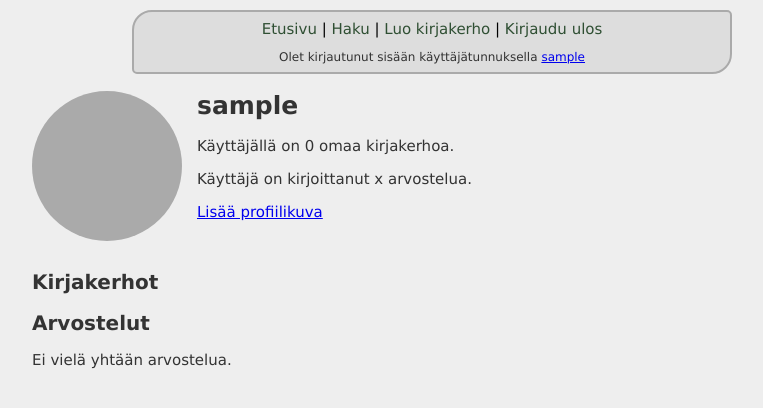
After one commit to porkkasanna/kirjakerho, a Flask app: page /user/1 in a window 1280 px wide. The commit adds this page. Shown: the top 408 px of the page, without its empty margins (208-971 px from the left). Run offline with Flask 3, Linux system fonts and the light colour scheme; the visitor is signed in with stand-in values (Sample User, id 1); data comes from the database, SQL or seed files in the repository; data that the repository does not hold is empty.

Commit message:
Add user pages

```diff
--- a/app.py
+++ b/app.py
@@ -1,11 +1,12 @@
 from flask import Flask
-from flask import abort, flash, render_template, redirect, request, session
+from flask import abort, flash, make_response, render_template, redirect, request, session
 from werkzeug.security import check_password_hash, generate_password_hash
 
 import sqlite3
 import config
 import db
 import clubs
+import users
 
 app = Flask(__name__)
 app.secret_key = config.secret_key
@@ -58,6 +59,48 @@ def create_user():
 
     flash("Käyttäjätunnus luotiin onnistuneesti")
     return redirect("/login")
+
+@app.route("/user/<int:user_id>")
+def show_user(user_id):
+    user = users.get_user(user_id)
+    if not user:
+        abort(404)
+    bookclubs = users.get_clubs(user_id)
+    return render_template("user.html", user=user, bookclubs=bookclubs)
+
+@app.route("/add_image", methods=["GET", "POST"])
+def add_image():
+    require_login()
+
+    if request.method == "GET":
+        return render_template("add_image.html")
+
+    if request.method == "POST":
+        file = request.files["image"]
+        user_id = session["user_id"]
+
+        if not file.filename.endswith(".png"):
+            flash("Väärä tiedostomuoto. Käytä PNG-muotoista kuvaa.", "error")
+            return render_template("add_image.html")
+
+        image = file.read()
+
+        # if len(image) > 100 * 1024:
+        #     flash("Liian suuri kuva. Suurin kuvan koko on 100*1024 pikseliä")
+        #     return redirect("/add_image/")
+
+        users.update_image(user_id, image)
+        return redirect("/user/" + str(user_id))
+
+@app.route("/image/<int:user_id>")
+def show_image(user_id):
+    image = users.get_image(user_id)
+    if not image:
+        abort(404)
+
+    response = make_response(bytes(image))
+    response.headers.set("Content-Type", "image/png")
+    return response
 
 @app.route("/login", methods=["POST", "GET"])
 def login():
--- a/clubs.py
+++ b/clubs.py
@@ -1,9 +1,9 @@
 import db
 
 def get_clubs():
-    sql = """SELECT b.id, b.title, b.author, b.deadline, u.username
-             FROM bookclubs b, users u
-             WHERE b.user_id = u.id
+    sql = """SELECT b.id, b.title, b.author, b.deadline, b.user_id, u.username
+             FROM bookclubs b JOIN users u ON b.user_id = u.id
+             GROUP BY b.id
              ORDER BY b.id DESC"""
     return db.query(sql)
 
--- a/schema.sql
+++ b/schema.sql
@@ -1,7 +1,8 @@
 CREATE TABLE users (
     id INTEGER PRIMARY KEY,
     username TEXT UNIQUE,
-    password_hash TEXT
+    password_hash TEXT,
+    image BLOB
 );
 
 CREATE TABLE bookclubs (
--- a/static/style.css
+++ b/static/style.css
@@ -7,6 +7,12 @@ body {
 h1 {
     font-family: Verdana, Geneva, Tahoma, sans-serif;
     font-size: 25px;
+    color: #333;
+}
+
+h2 {
+    font-family: Verdana, Geneva, Tahoma, sans-serif;
+    font-size: 20px;
     color: #333;
 }
 
@@ -71,6 +77,31 @@ input[type=text], input[type=password] {
     border-radius: 10px;
 }
 
+.profile_picture {
+    width: 150px;
+    height: 150px;
+    margin-right: 15px;
+    padding: 0px;
+    text-align: center;
+    float: left;
+}
+
+.profile_picture img {
+    width: 100%;
+    height: 100%;
+    object-fit: cover;
+    clip-path: circle(50%);
+}
+
+.no_prof_pic {
+    width: 150px;
+    height: 150px;
+    margin-right: 15px;
+    border-radius: 75px;
+    background-color: #aaa;
+    float: left;
+}
+
 .er_message {
     width: 50%;
     padding: 5px;
--- a/templates/index.html
+++ b/templates/index.html
@@ -11,7 +11,7 @@
     <p>
         <a href="/bookclub/{{ club.id }}">{{club.title}}</a>, {{ club.author }}
     <br />
-    Lähettänyt {{ club.username }}
+    Lähettänyt <a href="/user/{{ club.user_id }}">{{ club.username }}</a>
     </p>
 </div>
 {% endfor %}
--- a/templates/layout.html
+++ b/templates/layout.html
@@ -19,7 +19,9 @@
         <a class="mlink" href="/login">Kirjaudu sisään</a>
         {% endif %}
         {% if session.username %}
-        <p style="font-size: 12px; margin-bottom: 0px;"> Olet kirjautunut sisään käyttäjätunnuksella {{ session.username }} </p>
+        <p style="font-size: 12px; margin-bottom: 0px;"> Olet kirjautunut sisään käyttäjätunnuksella
+            <a href="/user/{{ session.user_id }}">{{ session.username }}</a>
+        </p>
         {% endif %}
     </div>
 
--- a/templates/show_club.html
+++ b/templates/show_club.html
@@ -10,7 +10,7 @@
     {{ bookclub.title}}, kirjoittanut {{ bookclub.author }}
 </p>
 <p>
-    Lähettänyt {{ bookclub.username }}
+    Lähettänyt <a href="/user/{{ bookclub.user_id }}">{{ bookclub.username }}</a>
 </p>
 {% if bookclub.user_id == session.user_id %}
 <p>
--- /dev/null
+++ b/templates/user.html
@@ -0,0 +1,53 @@
+{% extends "layout.html" %}
+
+{% block title %}{{ user.username }}{% endblock %}
+
+{% block content %}
+
+{% if user.has_image %}
+<div class="profile_picture">
+    <img src="/image/{{ user.id }}"
+    alt="Käyttäjän {{user.username}} profiilikuva"
+    width="150"
+    height="150" />
+</div>
+{% else %}
+<div class="no_prof_pic"></div>
+{% endif %}
+
+<h1> {{ user.username }} </h1>
+
+{% if bookclubs|count == 1 %}
+<p> Käyttäjällä on {{ bookclubs | count }} oma kirjakerho. </p>
+{% else %}
+<p> Käyttäjällä on {{ bookclubs | count }} omaa kirjakerhoa. </p>
+{% endif %}
+<p> Käyttäjä on kirjoittanut x arvostelua. </p>
+
+{% if user.id == session.user_id %}
+    {% if user.has_image %}
+    <p><a href="/add_image">Muokkaa profiilikuvaa</a></p>
+    {% else %}
+    <p><a href="/add_image">Lisää profiilikuva</a></p>
+    {% endif %}
+{% else %}
+<br />
+{% endif %}
+
+<br />
+
+<h2>Kirjakerhot</h2>
+
+{% for club in bookclubs %}
+<div class="box">
+    <p>
+        <a href="/bookclub/{{ club.id }}">{{club.title}}</a>, {{ club.author }}
+    </p>
+</div>
+{% endfor %}
+
+<h2>Arvostelut</h2>
+
+<p>Ei vielä yhtään arvostelua.</p>
+
+{% endblock %}
--- /dev/null
+++ b/users.py
@@ -0,0 +1,24 @@
+from werkzeug.security import check_password_hash, generate_password_hash
+import db
+
+def get_user(user_id):
+    sql = """SELECT id, username, image IS NOT NULL has_image
+             FROM users
+             WHERE id = ?"""
+    result = db.query(sql, [user_id])
+    return result[0] if result else None
+
+def get_clubs(user_id):
+    sql = """SELECT id, title, author
+             FROM bookclubs WHERE user_id = ?
+             ORDER BY id DESC"""
+    return db.query(sql, [user_id])
+
+def update_image(user_id, image):
+    sql = "UPDATE users SET image = ? WHERE id = ?"
+    db.execute(sql, [image, user_id])
+
+def get_image(user_id):
+    sql = "SELECT image FROM users WHERE id = ?"
+    result = db.query(sql, [user_id])
+    return result[0][0] if result else None
```
Also changed, not shown: templates/add_image.html (added, +22 -0 lines).
